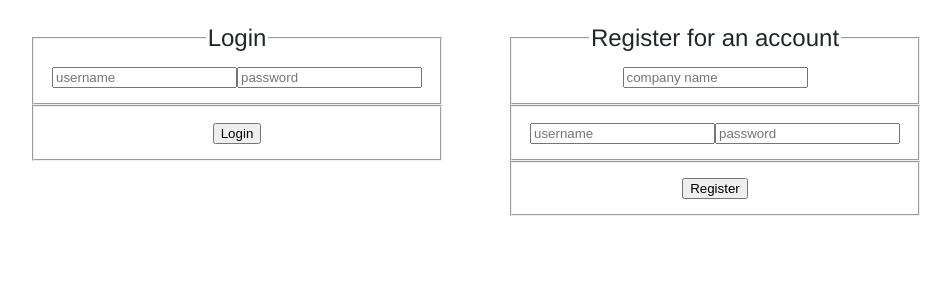
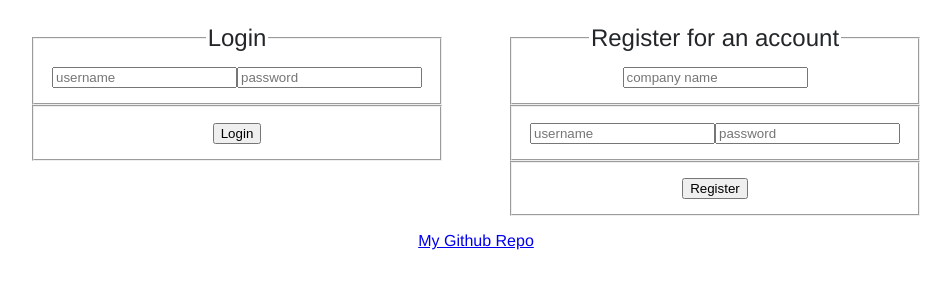
Before and after one commit to mason-spong/hackathon, a Vue app in the folder front-end/: page / in a window 1280 px wide. Shown: the top 300 px of the page, without its empty margins (164-1115 px from the left). Built offline with nearby package versions, Linux system fonts and the light colour scheme; no server answers; what vue-core-video-player would draw is missing.

Commit message:
add footer

```diff
--- a/front-end/src/App.vue
+++ b/front-end/src/App.vue
@@ -2,8 +2,23 @@
   <div id="app">
 
     <router-view/>
+    <Footer></Footer>
   </div>
 </template>
+
+<script>
+import Footer from '@/components/Footer.vue';
+
+
+export default {
+  name: 'App',
+  components: {
+    Footer
+
+  }
+
+}
+</script>
 
 <style>
 * {
--- /dev/null
+++ b/front-end/src/components/Footer.vue
@@ -0,0 +1,20 @@
+<template>
+<div class="footer">
+  <a class="link" href="https://github.com/mason-spong/hackathon">My Github Repo</a>
+</div>
+</template>
+
+<script>
+
+export default {
+  name: 'Footer',
+
+}
+</script>
+
+<style scoped>
+.footer {
+  width: fit-content;
+  margin: 0 auto;
+}
+</style>
```
